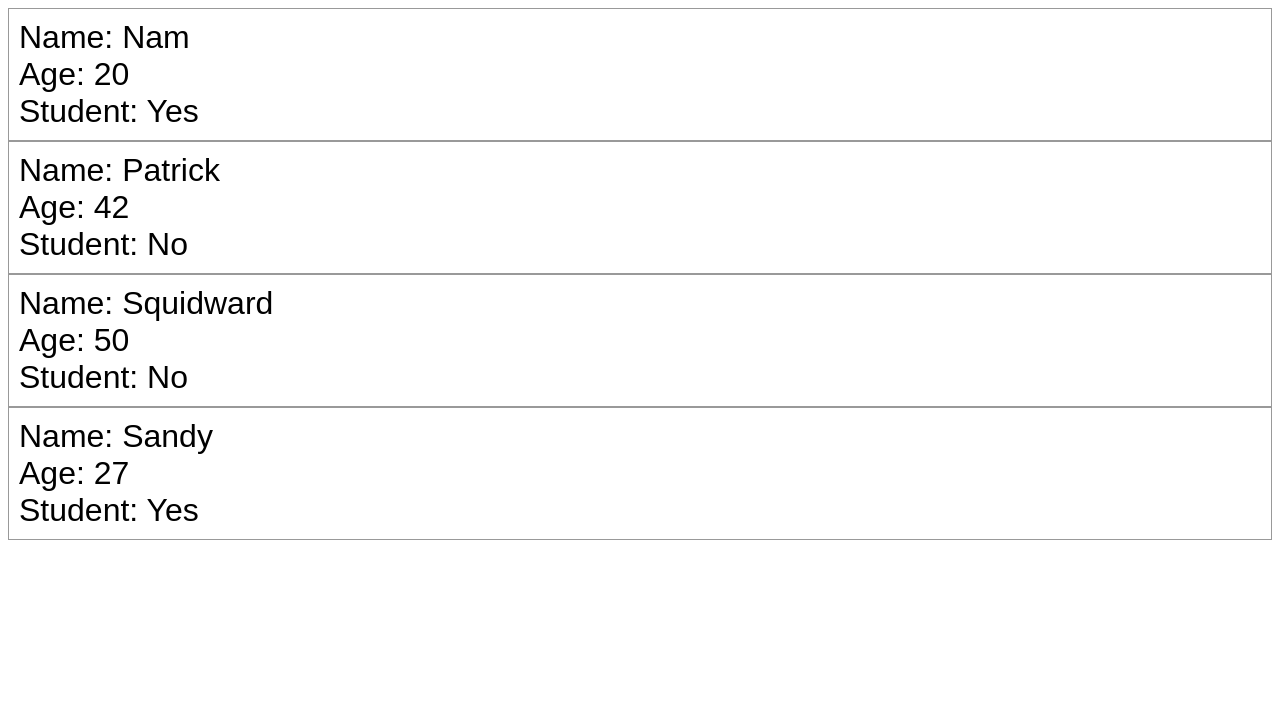
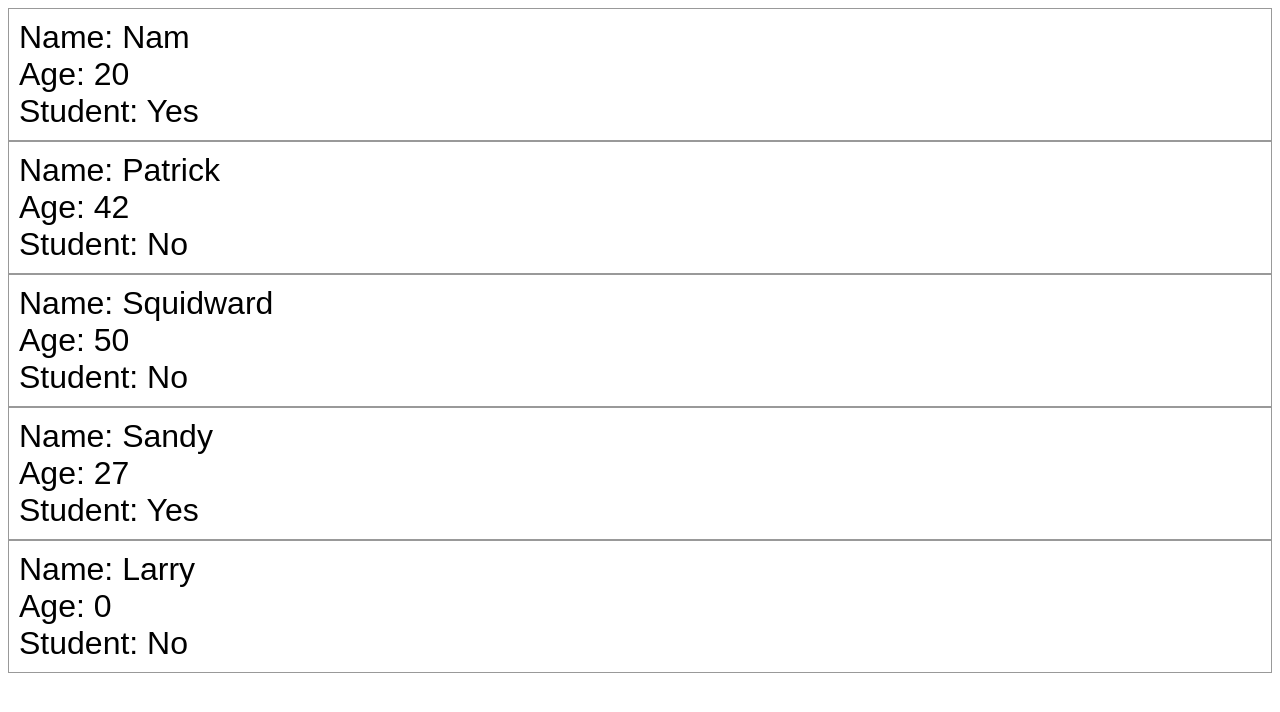
Before and after one commit to namnguyenvt/ReactJSCourse, a React (Vite) app in the folder my-react-app/: page / in a window 1280 px wide. Shown: the top 712 px of the page. Built offline with nearby package versions, Linux system fonts and the light colour scheme.

Commit message:
props part 2

```diff
--- a/my-react-app/src/App.jsx
+++ b/my-react-app/src/App.jsx
@@ -13,6 +13,7 @@
             <Student name="Patrick" age={42} isStudent={false}/>
             <Student name="Squidward" age={50} isStudent={false}/>
             <Student name="Sandy" age={27} isStudent={true}/>
+            <Student name="Larry"/>
         </>
     );
 }
--- a/my-react-app/src/Student.jsx
+++ b/my-react-app/src/Student.jsx
@@ -1,3 +1,4 @@
+import PropTypes from 'prop-types'
 
 function Student(props) {
 
@@ -9,5 +10,15 @@
         </div>
     );
 }
+Student.propTypes = {
+    name: PropTypes.string,
+    age: PropTypes.number,
+    isStudent: PropTypes.bool,
+}
 
+Student.defaultProps = {
+    name: "Guest",
+    age: 0,
+    isStudent: false,
+}
 export default Student
```
